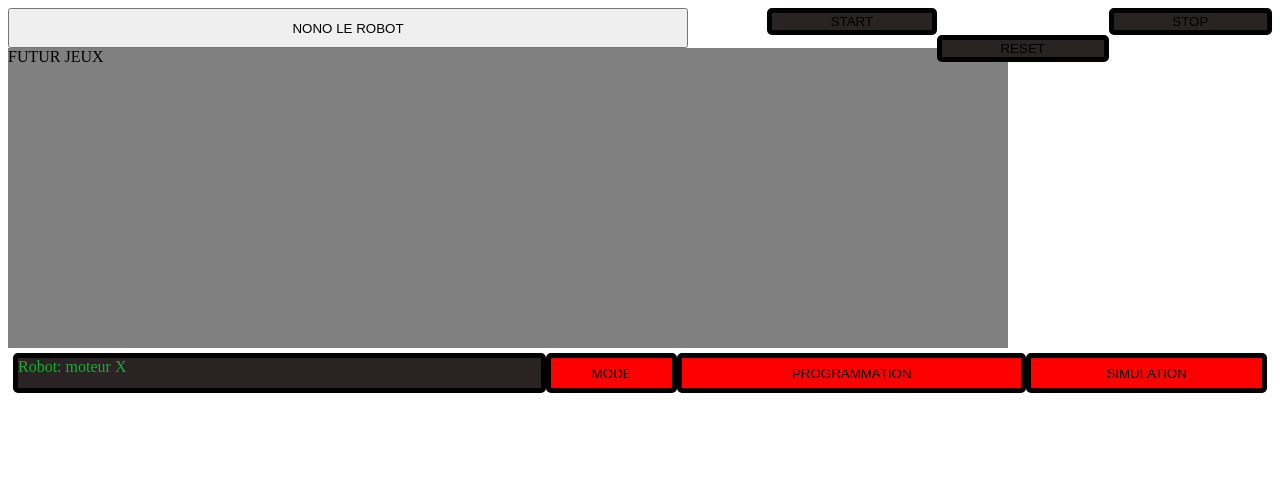
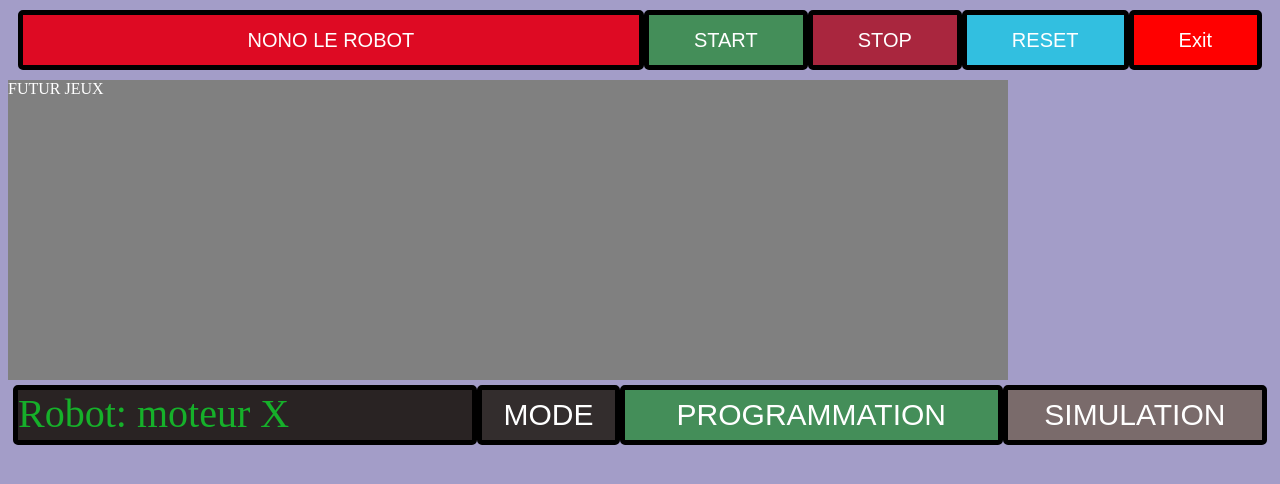
Before and after one commit to ClemGrom/NonoLERobot_Gromangin_Termine_Holder_Waltispurger_Serrier, a PHP site: page /jeu.html in a window 1280 px wide. Shown: the top 484 px of the page. Run offline with PHP 8.4, Linux system fonts and the light colour scheme.

Commit message:
Jeu.html

```diff
--- a/src/css/jeu.css
+++ b/src/css/jeu.css
@@ -1,85 +1,84 @@
-header{
+* {
+  color: #fff;
+  background-color: rgb(163, 157, 200);
+}
+
+header {
+  display: grid;
+  grid-template-columns: repeat(12 1fr);
+  margin: 10px;
+}
+header button {
+  grid-column: 1/8;
+  border-radius: 5px;
+  border: 5px solid #000;
+  height: 60px;
+  background: #de0a23;
+  font-size: 20px;
+}
+header .nav {
+  grid-column: 8/13;
   display: grid;
   grid-template-columns: 12 1fr;
-
 }
-header button
-{
-    grid-column: 1/8;
+header .nav .start {
+  grid-column: 1/4;
+  border-radius: 5px;
+  background-color: #448E59;
 }
-.nav{
-    grid-column: 9/13;
-    display: grid;
-    grid-template-columns: 3 1fr;
-   height: 40px;
-
+header .nav .stop {
+  grid-column: 4/7;
+  border-radius: 5px;
+  background-color: #A9263E;
 }
-.start{
-    grid-column: 1/2;
+header .nav .reset {
+  grid-column: 7/10;
   border-radius: 5px;
-    border: 5px solid #000;
-
-    background: #292323;
+  background-color: #32BFE0;
 }
-.reset{
-    grid-column: 2/3;
+header .nav .exit {
+  grid-column: 10/13;
   border-radius: 5px;
-    border: 5px solid #000;
-
-    background: #292323;
-}
-.stop{
-    grid-column: 3/4;
-    border-radius: 5px;
-    border: 5px solid #000;
-
-    background: #292323;
+  background-color: red;
 }
 
-
-.jeu{
+body .jeu {
   width: 1000px;
   height: 300px;
   background-color: grey;
-
 }
-body nav{
+body nav {
   display: grid;
   grid-template-columns: 12 1fr;
-    height: 40px;
-    margin:5px;
-
+  height: 60px;
+  font-size: 40px;
+  margin: 5px;
 }
-
-
-body nav button{
-
+body nav button {
   border-radius: 5px;
   border: 5px solid #000;
-
   background: #292323;
+  font-size: 30px;
 }
-
-.log{
-
+body .log {
   background-color: #282626;
   grid-column: 1/7;
   border-radius: 5px;
   border: 5px solid #000;
-color:#16b02a;
+  color: #16b02a;
   background: #292323;
 }
-.mode{
-    background-color: red;
+body .mode {
+  background-color: #332D2D;
   grid-column: 7/8;
 }
-.programmation{
-
-    background-color: red;
+body .programmation {
+  background-color: #448E59;
   grid-column: 8/11;
 }
-.simulation{
-
-    background-color: red;
+body .simulation {
+  background-color: #7A6B6B;
   grid-column: 11/13;
 }
+
+/*# sourceMappingURL=jeu.css.map */
--- a/src/jeu.html
+++ b/src/jeu.html
@@ -11,6 +11,7 @@
       <button class="start">START</button>
       <button class="stop">STOP</button>
       <button class="reset">RESET</button>
+      <button class="exit">Exit</button>
     </div>
   </header>
 
--- /dev/null
+++ b/src/sass/jeu.scss
@@ -0,0 +1,90 @@
+*{
+    color: #fff;
+    background-color: rgb(163, 157, 200);
+
+}
+header {
+  display: grid;
+
+  grid-template-columns: repeat(12 1fr);
+  margin: 10px;
+
+  button {
+    grid-column: 1/8;
+    border-radius: 5px;
+    border: 5px solid #000;
+    height: 60px;
+    background: #de0a23;
+    font-size: 20px;
+  }
+
+  .nav {
+    grid-column: 8/13;
+    display: grid;
+    grid-template-columns: 12 1fr;
+
+    .start {
+      grid-column: 1/4;
+      border-radius: 5px;
+      background-color: #448E59;
+    }
+    .stop {
+      grid-column: 4/7;
+      border-radius: 5px;
+      background-color: #A9263E;
+    }
+    .reset {
+      grid-column: 7/10;
+      border-radius: 5px;
+      background-color: #32BFE0;
+    }
+    .exit{
+        grid-column: 10/13;
+        border-radius: 5px;
+        background-color: red;
+    }
+  }
+}
+
+body {
+  .jeu {
+    width: 1000px;
+    height: 300px;
+    background-color: grey;
+  }
+  nav {
+    display: grid;
+    grid-template-columns: 12 1fr;
+    height: 60px;
+    font-size: 40px;
+    margin: 5px;
+
+    button {
+      border-radius: 5px;
+      border: 5px solid #000;
+      background: #292323;
+      font-size: 30px;
+    }
+  }
+
+  .log {
+    background-color: #282626;
+    grid-column: 1/7;
+    border-radius: 5px;
+    border: 5px solid #000;
+    color: #16b02a;
+    background: #292323;
+  }
+  .mode {
+    background-color: #332D2D;
+    grid-column: 7/8;
+  }
+  .programmation {
+    background-color: #448E59;
+    grid-column: 8/11;
+  }
+  .simulation {
+    background-color: #7A6B6B;
+    grid-column: 11/13;
+  }
+}
```
Also changed, not shown: 1 other file. Lines whose indentation alone changed are shown as unchanged.
